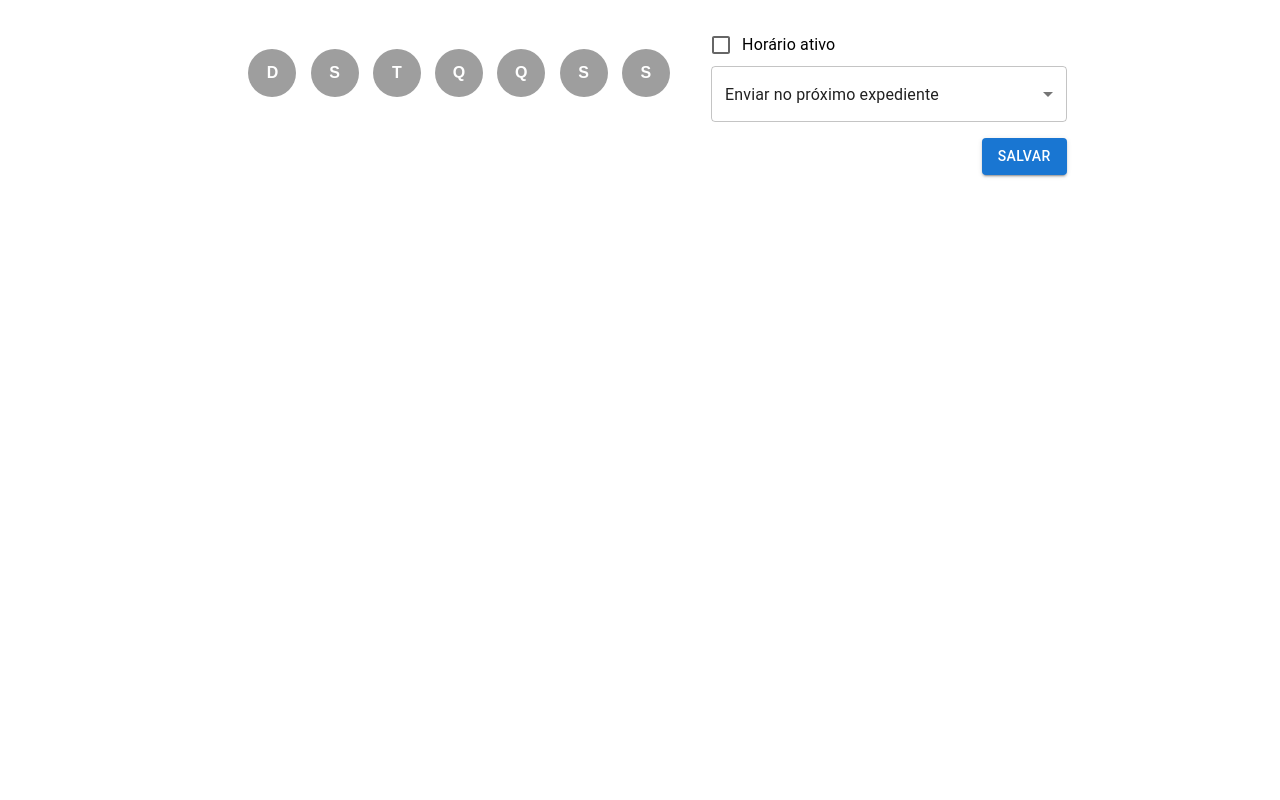
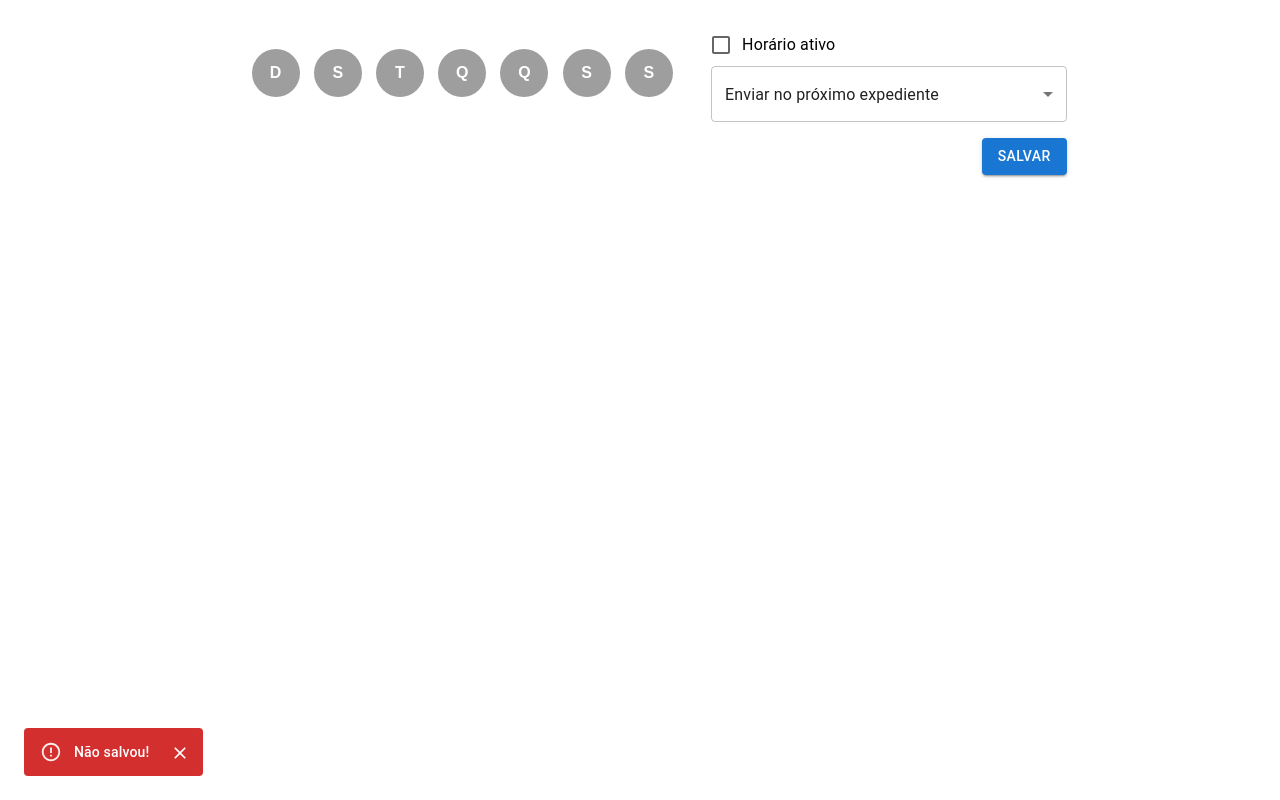
Before and after one commit to trindadegm/desafio-jornada-trabalho, a React (Create React App) app: page / in a window 1280 px wide. Both pictures are taken after a click on the button "SALVAR". Built offline with nearby package versions, Linux system fonts and the light colour scheme.

Commit message:
Create notification snackbar

```diff
--- a/src/components/WeekdaySetSelector.js
+++ b/src/components/WeekdaySetSelector.js
@@ -36,7 +36,7 @@ export const WeekdaySetSelector = (props) => {
       {
         letters.map((letter, index) => {
           return (
-            <Grid item xs={3} key={index}>
+            <Grid item xs={3} key={index} align="center">
               <WeekdayButton
                 toggled={props.value[index]}
                 letter={letter}
--- a/src/views/WorkSchedule.js
+++ b/src/views/WorkSchedule.js
@@ -3,7 +3,7 @@ import { TransitionGroup } from 'react-transition-group'
 import { WeekdaySetSelector } from '../components/WeekdaySetSelector'
 import { DaySchedule } from '../components/DaySchedule'
 import dayjs from 'dayjs'
-import { Button, Checkbox, Collapse, FormControlLabel, FormGroup, Grid, List, MenuItem, Select } from '@mui/material'
+import { Alert, Button, Checkbox, Collapse, FormControlLabel, FormGroup, Grid, List, MenuItem, Select, Snackbar } from '@mui/material'
 
 const mapDayName = [
   'Domingo',
@@ -14,10 +14,6 @@ const mapDayName = [
   'Sexta',
   'Sábado',
 ]
-
-const saveSchedule = (schedule) => {
-  console.debug(`Saving schedule: ${JSON.stringify(schedule)}`)
-}
 
 export const WorkSchedule = (props) => {
   const [workSchedule, setWorkSchedule] = useState({
@@ -30,7 +26,32 @@ export const WorkSchedule = (props) => {
     configType: 'sendInNextJourney',
   })
 
+  const [snackbar, setSnackbar] = useState({
+    open: false,
+    severity: 'success',
+    message: 'Lorem',
+  })
+
+  const handleSnackClose = (event, reason) => {
+    if (reason === 'clickaway') {
+      return
+    }
+
+    setSnackbar({ ...snackbar, open: false })
+  }
+
+  const saveSchedule = (schedule) => {
+    console.debug(`Saving schedule: ${JSON.stringify(schedule)}`)
+
+    setSnackbar({
+      open: true,
+      severity: 'error',
+      message: 'Não salvou!'
+    })
+  }
+
   return (
+    <div>
       <Grid container alignItems="center">
         <Grid item sm={7} xs={12}>
           <WeekdaySetSelector
@@ -105,5 +126,11 @@ export const WorkSchedule = (props) => {
           </Button>
         </Grid>
       </Grid>
+      <Snackbar open={snackbar.open} autoHideDuration={6000} onClose={handleSnackClose}>
+        <Alert severity={snackbar.severity} variant="filled" onClose={handleSnackClose}>
+          {snackbar.message}
+        </Alert>
+      </Snackbar>
+    </div>
   )
 }
```
Lines whose indentation alone changed are shown as unchanged.
